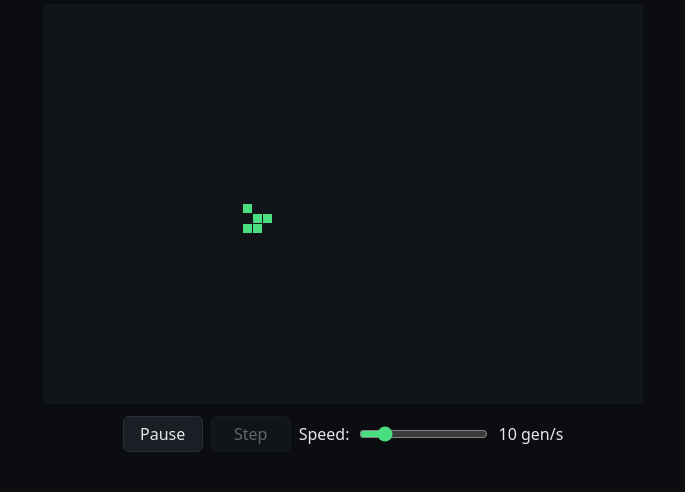
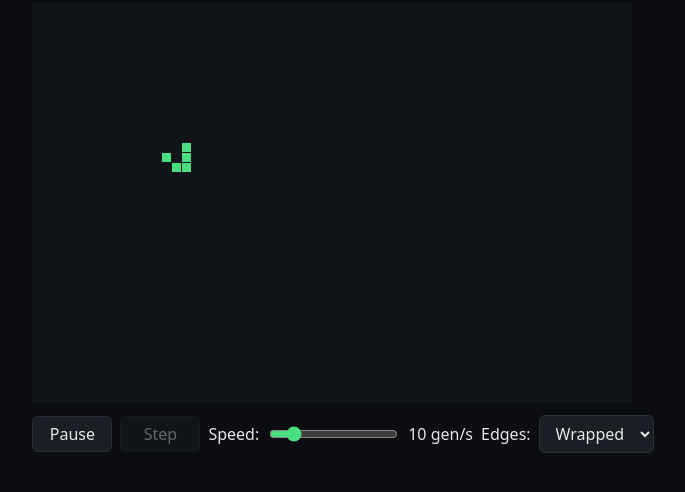
Before and after one commit to NyxCormo/game-of-life, a website built with Vite: page index.html in a window 1280 px wide. Shown: the part 172-664 px from the top of the page, without its empty margins (297-982 px from the left). Built offline with nearby package versions, Linux system fonts and the light colour scheme.

Commit message:
Added edge type selector

```diff
--- a/index.html
+++ b/index.html
@@ -31,7 +31,8 @@
         color: #e5e7eb;
       }
 
-      .controls button {
+      .controls button,
+      .controls select {
         min-width: 80px;
         padding: 6px 12px;
         border: 1px solid #2a3038;
@@ -47,7 +48,7 @@
         cursor: default;
       }
 
-      .speed {
+      .controls label {
         display: flex;
         align-items: center;
         gap: 8px;
@@ -72,6 +73,13 @@
         <input id="speed-input" type="range" min="1" max="60" />
         <output id="speed-value" for="speed-input"></output>
       </label>
+      <label>
+        Edges:
+        <select id="edge-select">
+          <option value="wrap">Wrapped</option>
+          <option value="dead">Dead</option>
+        </select>
+      </label>
     </div>
     <script type="module" src="/src/main.ts"></script>
   </body>
--- a/src/core/rules.ts
+++ b/src/core/rules.ts
@@ -1,6 +1,10 @@
 import { Grid } from './grid';
 
 export type EdgeMode = 'wrap' | 'dead';
+
+export function isEdgeMode(value: string): value is EdgeMode {
+  return value === 'wrap' || value === 'dead';
+}
 
 export function nextGeneration(grid: Grid, edgeMode: EdgeMode): Grid {
   const next = new Grid(grid.width, grid.height);
--- a/src/main.ts
+++ b/src/main.ts
@@ -1,14 +1,16 @@
 import { Grid } from './core/grid';
-import { nextGeneration } from './core/rules';
+import { nextGeneration, type EdgeMode } from './core/rules';
 import { AnimationLoop } from './render/animation-loop';
 import { CanvasRenderer } from './render/canvas-renderer';
 import { requireElement } from './ui/dom';
+import { setupEdgeControl } from './ui/edge-control';
 import { setupPlaybackControls } from './ui/playback-controls';
 import { setupPointerDrawing } from './ui/pointer-drawing';
 import { setupSpeedControl } from './ui/speed-control';
 
 const canvas = requireElement('#board', HTMLCanvasElement);
 
+let edgeMode: EdgeMode = 'wrap';
 let grid = new Grid(60, 40);
 grid.setAlive(1, 3, true);
 grid.setAlive(2, 1, true);
@@ -19,7 +21,7 @@ grid.setAlive(3, 3, true);
 const renderer = new CanvasRenderer(canvas, 10);
 
 const advance = (): void => {
-  grid = nextGeneration(grid, 'wrap');
+  grid = nextGeneration(grid, edgeMode);
 };
 const draw = (): void => {
   renderer.draw(grid);
@@ -37,3 +39,6 @@ setupPlaybackControls(loop, () => {
 
 setupPointerDrawing(canvas, renderer, () => grid, draw);
 setupSpeedControl(loop);
+setupEdgeControl(edgeMode, (mode) => {
+  edgeMode = mode;
+});
--- /dev/null
+++ b/src/ui/edge-control.ts
@@ -0,0 +1,18 @@
+import { isEdgeMode, type EdgeMode } from '../core/rules';
+import { requireElement } from './dom';
+
+export function setupEdgeControl(
+  intialMode: EdgeMode,
+  onChange: (mode: EdgeMode) => void,
+): void {
+  const select = requireElement('#edge-select', HTMLSelectElement);
+
+  select.addEventListener('change', () => {
+    if (!isEdgeMode(select.value)) {
+      throw new Error(`Invalid edge mode: ${select.value}`);
+    }
+    onChange(select.value);
+  });
+
+  select.value = intialMode;
+}
```
Also changed, not shown: src/core/rules.test.ts (+11 -1 lines).
